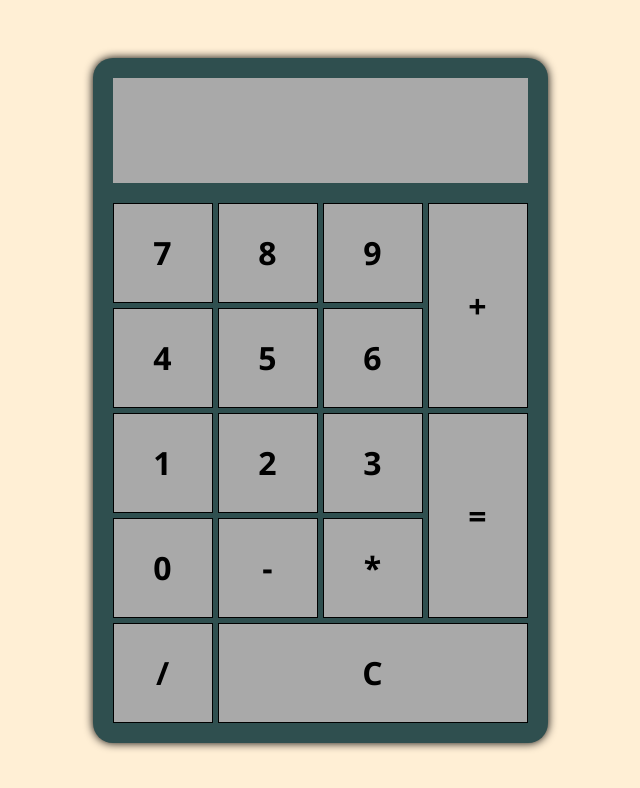
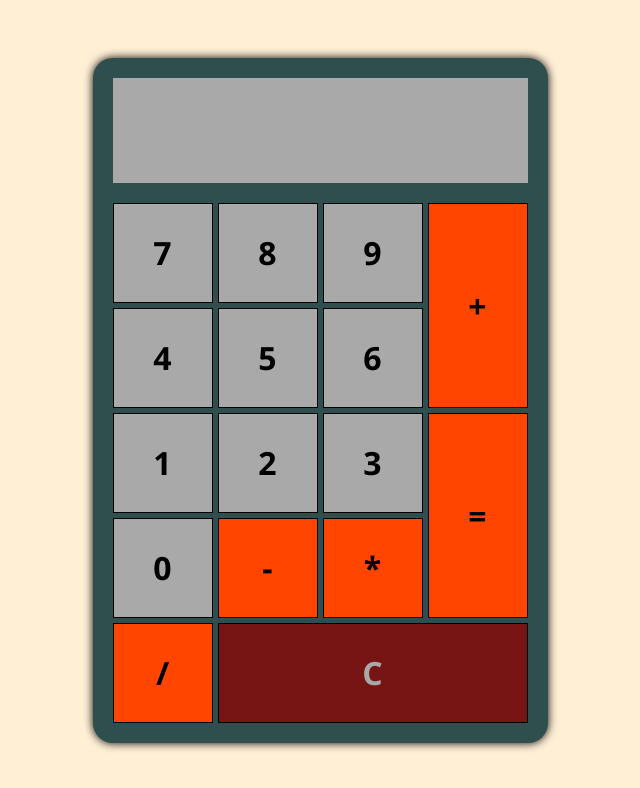
Before and after one commit to ati72/calculator, a plain HTML site: page index.html in a window 1280 px wide. Shown: the whole page, without its empty margins (320-960 px from the left). Drawn offline with Linux system fonts and the light colour scheme.

Commit message:
added more styling

```diff
--- a/style.css
+++ b/style.css
@@ -43,9 +43,16 @@ body {
     grid-row: span 2;
 }
 
-.clear {
+button.clear {
     grid-column: span 3;
+    background-color: rgb(119, 21, 21);
+    color: darkgrey;
 }
+
+button.operator, button.equals {
+    background-color: orangered;
+}
+
 
 .display{
     grid-column: 1 / -1;
```
